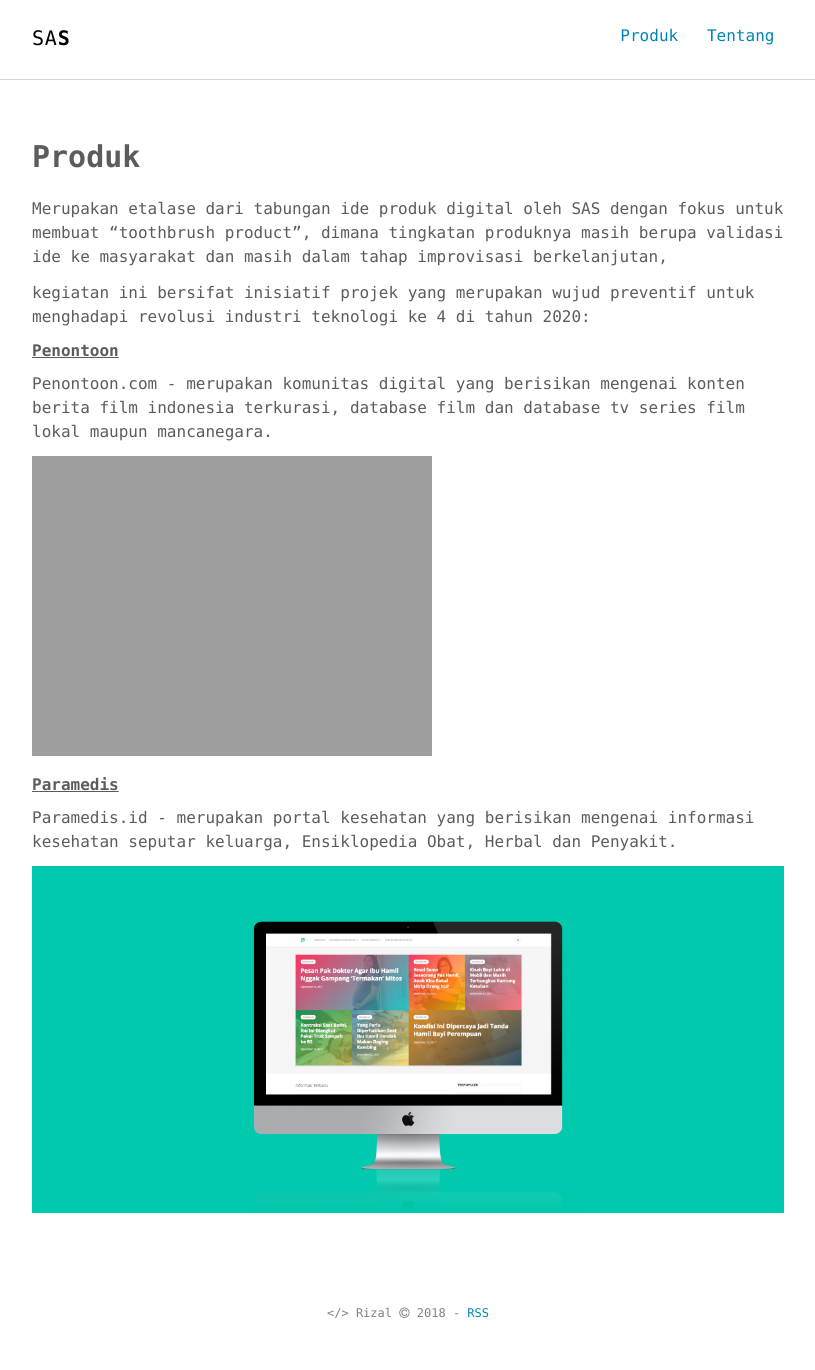
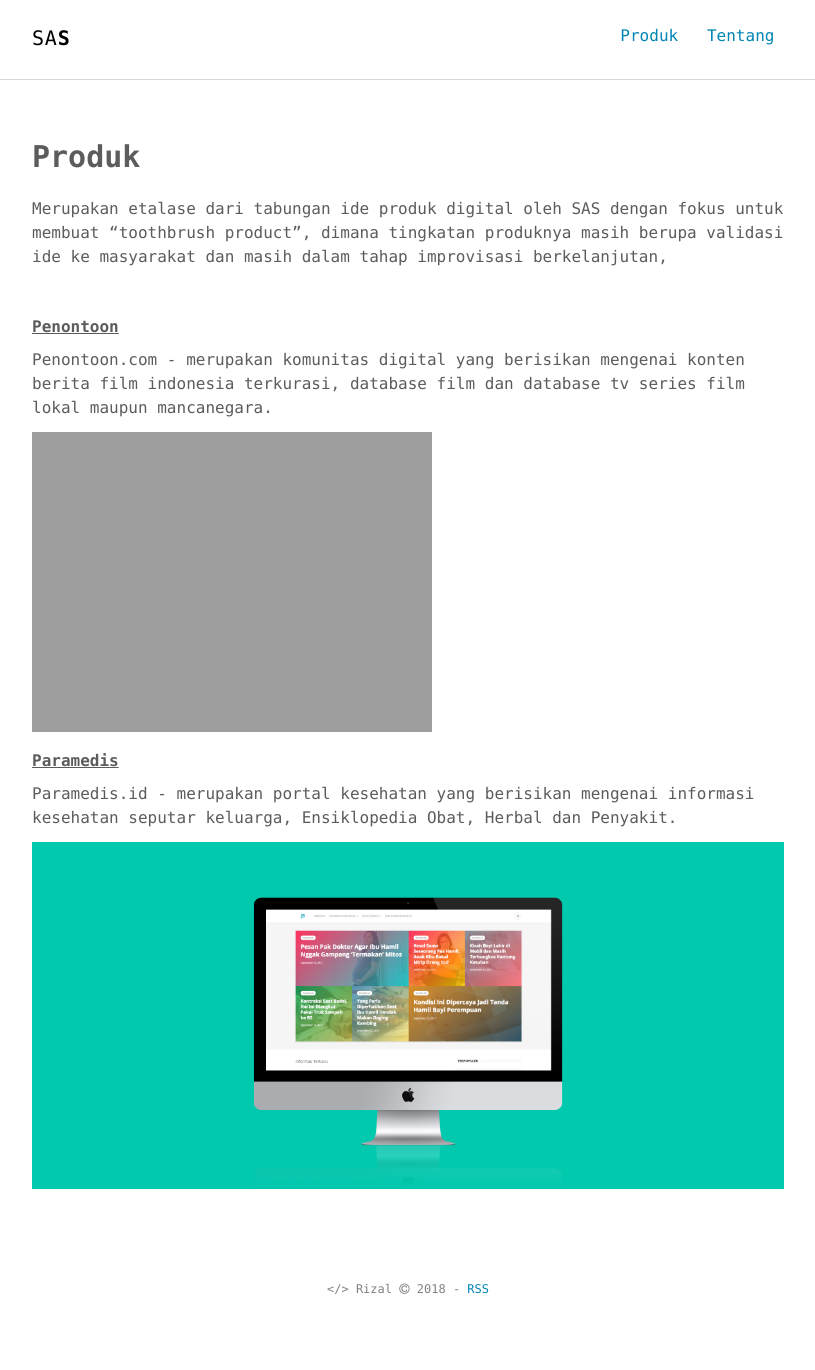
Before and after one commit to syafrizaladi/saktia, a Jekyll site: the page built from produk.md, in a window 1280 px wide. Shown: the whole page, without its empty margins (232-1047 px from the left). Built offline with Jekyll 4.4.1, drawn with Linux system fonts in a browser that asks for light colours; after the commit the page ends 1346 px from its top, so only the background shows below that.

Commit message:
Update produk.md

```diff
--- a/produk.md
+++ b/produk.md
@@ -6,7 +6,6 @@ permalink: /produk/
 
 Merupakan etalase dari tabungan ide produk digital oleh SAS dengan fokus untuk membuat "toothbrush product", dimana tingkatan produknya masih berupa validasi ide ke masyarakat dan masih dalam tahap improvisasi berkelanjutan,
 
-kegiatan ini bersifat inisiatif projek yang merupakan wujud preventif untuk menghadapi revolusi industri teknologi ke 4 di tahun 2020:
 <br>
 
 ##### <u>Penontoon</u>
```
